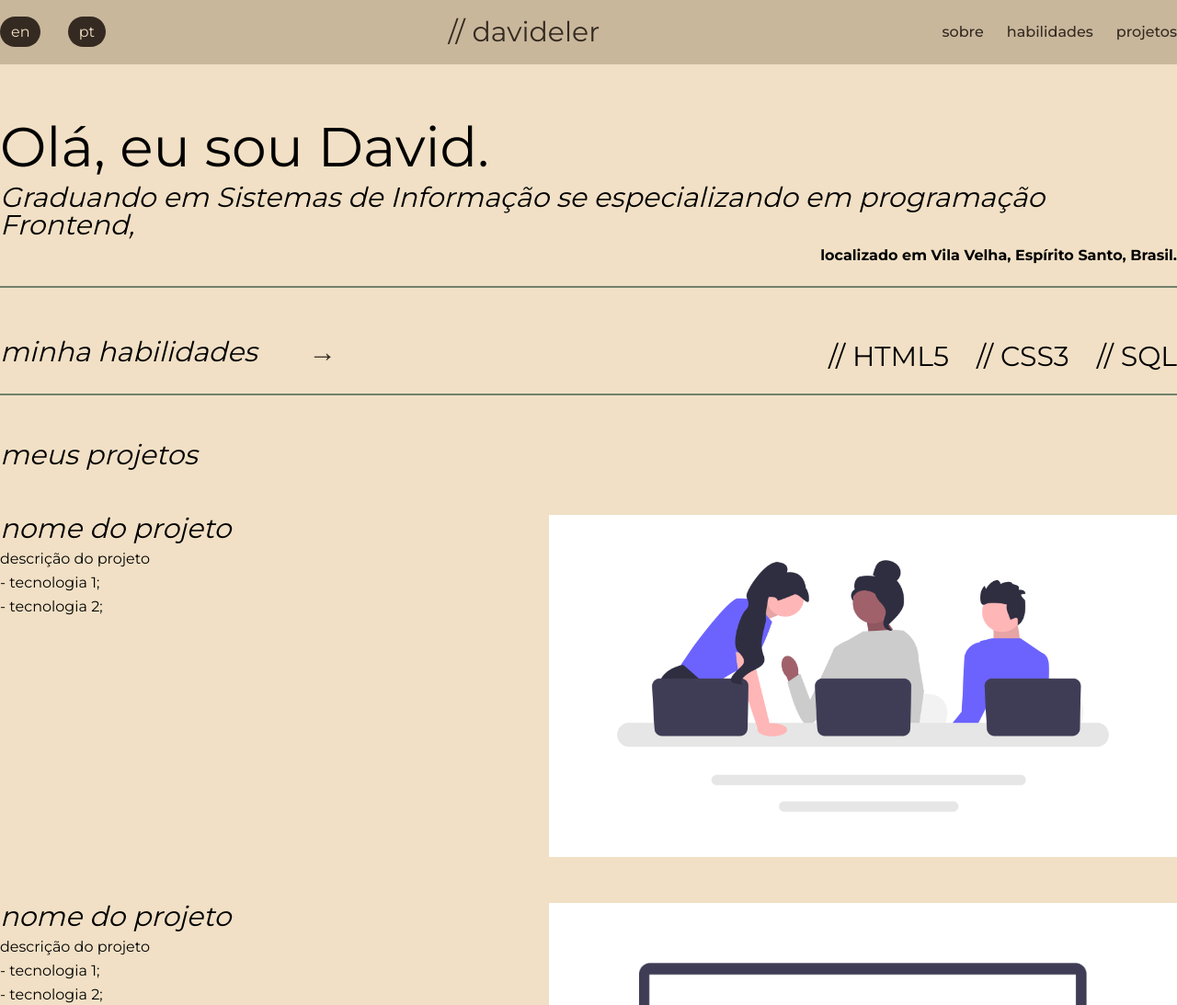
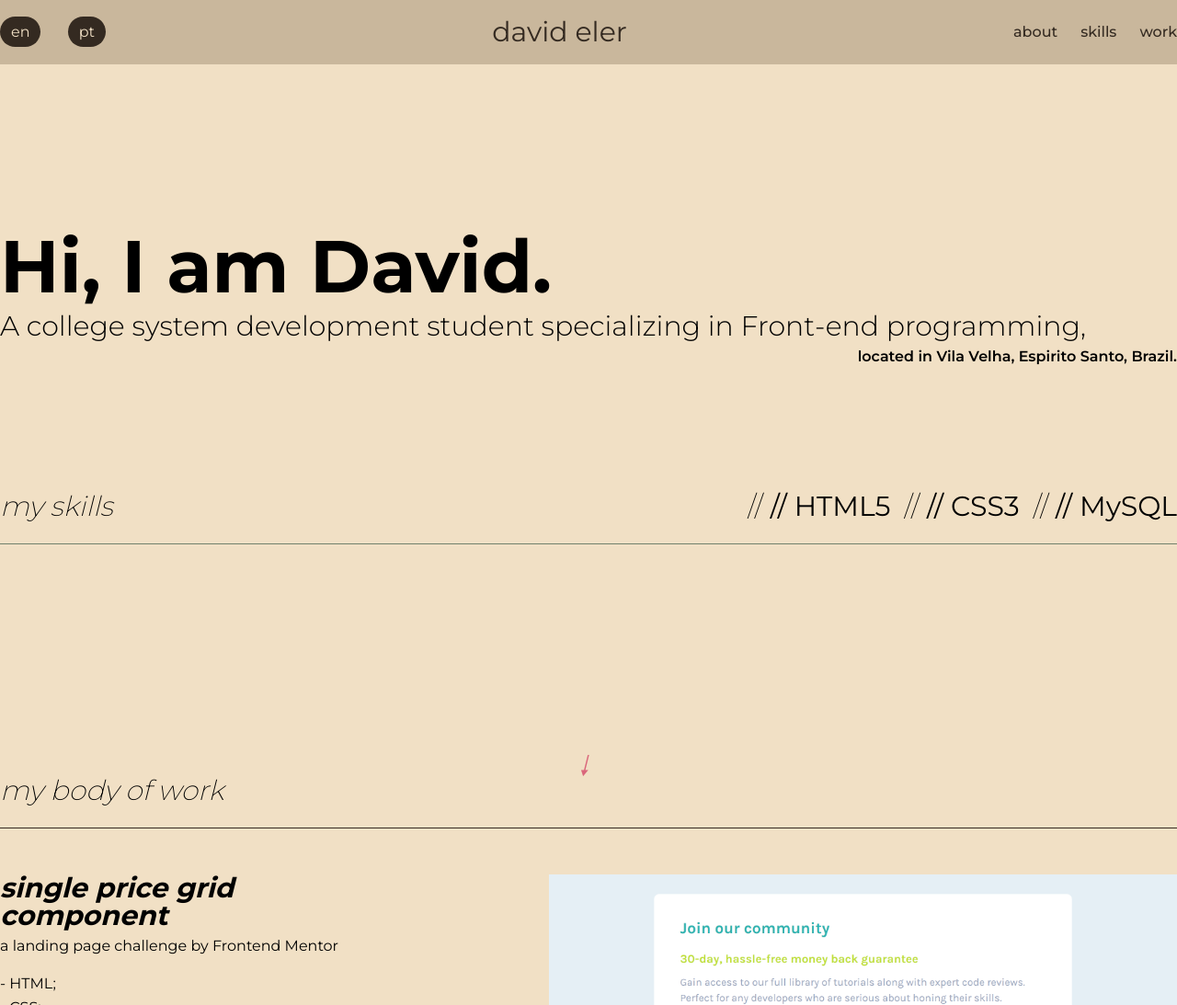
Before and after one commit to david-eler/portfolio, a plain HTML site: page pt/index.html in a window 1280 px wide. Shown: the top 1093 px of the page at 92% size. Drawn offline with Linux system fonts and the light colour scheme.

Commit message:
readjusting the layout

```diff
--- a/css/style.css
+++ b/css/style.css
@@ -67,7 +67,8 @@ body {
 }
 
 .nav a:hover {
-    border-bottom: 1px solid #342a21;
+    border-bottom: 1px solid #71816d;
+    font-style: italic;
 }
 
 .content {
@@ -77,71 +78,86 @@ body {
 }
 
 #about {
+    height: 65vh;
     max-width: 1440px;
+    padding-top: 15vh;
     padding-bottom: 25px;
-    border-bottom: 2px solid #71816d;
+
 }
 
 #about h1 {
-    font-size: 60px;
+    font-size: 80px;
+    font-weight: bold;
 }
 
 #about h2 {
     margin-top: 10px;
     font-size: 30px;
     line-height: 1;
-    font-style: italic;
+    font-weight: 300;
 }
 
 #about p {
     margin-top: 10px;
     text-align: end;
-    font-weight: bold;
+    font-weight: 600;
 }
 
 #skills {
     max-width: 1440px;
-    margin-top: 50px;
+    margin-top: 130px;
     display: flex;
     align-items: center;
     justify-content: space-between;
     padding-bottom: 25px;
-    border-bottom: 2px solid #71816d;
+    border-bottom: 1px solid #71816d;
+    position: relative;
+
 }
 
 #skills h2 {
     font-style: italic;
     font-size: 30px;
-    position: relative;
+    font-weight: 200;
 }
+
 
 @keyframes seta {
     from {
-        left: 120%;
+        right: 50%;
+        top: 35vh;
     }
 
     to {
-        left: 140%;
+        right: 50%;
+        top: 37vh;
     }
 }
 
 #skills h2::after {
-    content: "→";
+    content: "🠓";
     position: absolute;
-    color: #342a21;
-    animation: seta 0.5s ease-in 0s infinite alternate;
+    color: #da667b;
+    animation: seta 0.7s ease-in 0s infinite alternate;
 }
+
+
 
 #skills ul {
     display: flex;
     flex-wrap: wrap;
     justify-content: center;
-    gap: 30px;
+    gap: 15px;
     padding-top: 10px;
 }
 
 .skills-list li {
     font-size: 30px;
+}
+
+.skills-list li::before {
+    content: "// ";
+    font-weight: 200;
 }
 
 .skills-list li:hover {
@@ -151,12 +167,15 @@ body {
 
 #work {
     max-width: 1440px;
-    margin-top: 50px;
+    padding-top: 50px;
 }
 
-#work h2 {
+#work > h2 {
     font-style: italic;
     font-size: 30px;
+    font-weight: 200;
+    padding-bottom: 25px;
+    border-bottom: 1px solid #342a21;
 }
 
 .project {
@@ -164,13 +183,25 @@ body {
     display: grid;
     grid-template-columns: 1fr 2fr;
     margin-top: 50px;
+    padding-bottom: 50px;
+    border-bottom: 1px solid #71816d;
+}
+
+.project-info h2 {
+    font-weight: bold;
+    font-style: italic;
+    font-size: 30px;
 }
 
 .project-info h3 {
     margin-top: 10px;
 }
 
-.project-info li {
+.technologies {
+    margin-top: 25px;
+}
+
+.technologies li {
     margin-top: 10px;
 }
 
@@ -186,7 +217,7 @@ body {
 
 .footer {
     background-color: #C9B79C;
-    margin-top: 100px;
+    margin-top: 50px;
 }
 
 .footer-content {
--- a/pt/index.html
+++ b/pt/index.html
@@ -2,12 +2,12 @@
 <html lang="pt-BR">
 
 <head>
-    <title>David Eler - DEV</title>
+    <title>David Eler</title>
     <meta charset="UTF-8">
     <meta name="viewport" content="width=device-width, initial-scale=1, shrink-to-fit=no">
     <link rel="preconnect" href="https://fonts.googleapis.com">
     <link rel="preconnect" href="https://fonts.gstatic.com" crossorigin>
-    <link href="https://fonts.googleapis.com/css2?family=Montserrat:wght@400;500;700&display=swap" rel="stylesheet">
+    <link href="https://fonts.googleapis.com/css2?family=Montserrat:wght@100;200;300;400;500;600;700&display=swap" rel="stylesheet">
     <link rel="stylesheet" href="../css/reset.css">
     <link rel="stylesheet" href="../css/style.css">
 </head>
@@ -18,65 +18,67 @@
             <div class="menu">
                 <div class="language">
                     <a class="english" href="../en/index.html">en</a>
-                    <a class="portuguese" href="#">pt</a>
+                    <a class="portuguese" href="../pt/index.html">pt</a>
                 </div>
 
                 <div class="logo">
-                    <a href="#">// davideler</a>
+                    <a href="#">david eler</a>
                 </div>
 
                 <div class="nav">
-                    <a class="about" href="#about">sobre</a>
-                    <a class="skills" href="#skills">habilidades</a>
-                    <a class="work" href="#work">projetos</a>
+                    <a class="about" href="#about">about</a>
+                    <a class="skills" href="#skills">skills</a>
+                    <a class="work" href="#work">work</a>
                 </div>
             </div>
         </header>
 
         <main class="content">
             <div id="about">
-                <h1>Olá, eu sou David.</h1>
-                <h2>Graduando em Sistemas de Informação se especializando em programação Frontend,</h2>
-                <p>localizado em Vila Velha, Espírito Santo, Brasil.</p>
-            </div>
+                <h1>Hi, I am David.</h1>
+                <h2>A college system development student specializing in Front-end programming,</h2>
+                <p>located in Vila Velha, Espirito Santo, Brazil.</p>
 
-            <div id="skills">
-                <h2>minha habilidades</h2>
-                <ul class="skills-list">
-                    <!-- A cor de cada li mudará com o hover. Já o hover nas li's "css-skill" e "sql-skill" também mostrará texto. -->
-                    <li>// HTML5 </li>
-                    <li class="css-skill"> // CSS3 </li>
-                    <li class="sql-skill"> // SQL</li>
-                </ul>
+                <div id="skills">
+                    <h2>my skills</h2>
+                    <ul class="skills-list">
+
+                        <li>// HTML5 </li>
+                        <li class="css-skill"> // CSS3 </li>
+                        <li class="sql-skill"> // MySQL</li>
+                    </ul>
+                </div>
             </div>
 
             <div id="work">
-                <h2>meus projetos</h2>
+                <h2>my body of work</h2>
 
                 <div class="project">
                     <div class="project-info">
-                        <h2>nome do projeto</h2>
-                        <h3>descrição do projeto</h3>
+                        <h2>single price grid component</h2>
+                        <h3>a landing page challenge by Frontend Mentor</h3>
 
                         <ul class="technologies">
-                            <li> - tecnologia 1;</li>
-                            <li> - tecnologia 2;</li>
+                            <li>- HTML;</li>
+                            <li>- CSS;</li>
+                            <li>- CSS Grid Layout;</li>
+                            <li>- Flexbox.</li>
                         </ul>
                     </div>
 
                     <div class="project-img">
-                        <img src="../img/drawing1.png" alt="Screenshot of a website project">
+                        <img src="../img/singleprice.png" alt="Screenshot of the Single Price challenge">
                     </div>
                 </div>
 
                 <div class="project">
                     <div class="project-info">
-                        <h2>nome do projeto</h2>
-                        <h3>descrição do projeto</h3>
+                        <h2>name of the project</h2>
+                        <h3>description of the project</h3>
 
                         <ul class="technologies">
-                            <li> - tecnologia 1;</li>
-                            <li> - tecnologia 2;</li>
+                            <li> - technology 1;</li>
+                            <li>- technology 2;</li>
                         </ul>
                     </div>
 
@@ -87,12 +89,12 @@
 
                 <div class="project">
                     <div class="project-info">
-                        <h2>nome do projeto</h2>
-                        <h3>descrição do projeto</h3>
+                        <h2>name of the project</h2>
+                        <h3>description of the project</h3>
 
                         <ul class="technologies">
-                            <li> - tecnologia 1;</li>
-                            <li> - tecnologia 2;</li>
+                            <li> - technology 1;</li>
+                            <li> - technology 2;</li>
                         </ul>
                     </div>
 
@@ -105,7 +107,7 @@
 
         <footer class="footer">
             <div class="footer-content">
-                <p>Desenvolvido por David Eler.</p>
+                <p>Developed by David Eler.</p>
                 <div class="social-media">
                     <a href="https://linkedin.com/in/eler-david"><img src="../img/linkedin.svg" alt="LinkedIn icon"></a>
                     <a href="https://github.com/david-eler"><img src="../img/github.svg" alt="GitHub icon"></a>
```
Also changed, not shown: en/index.html (+21 -19 lines), img/singleprice.png (added).
